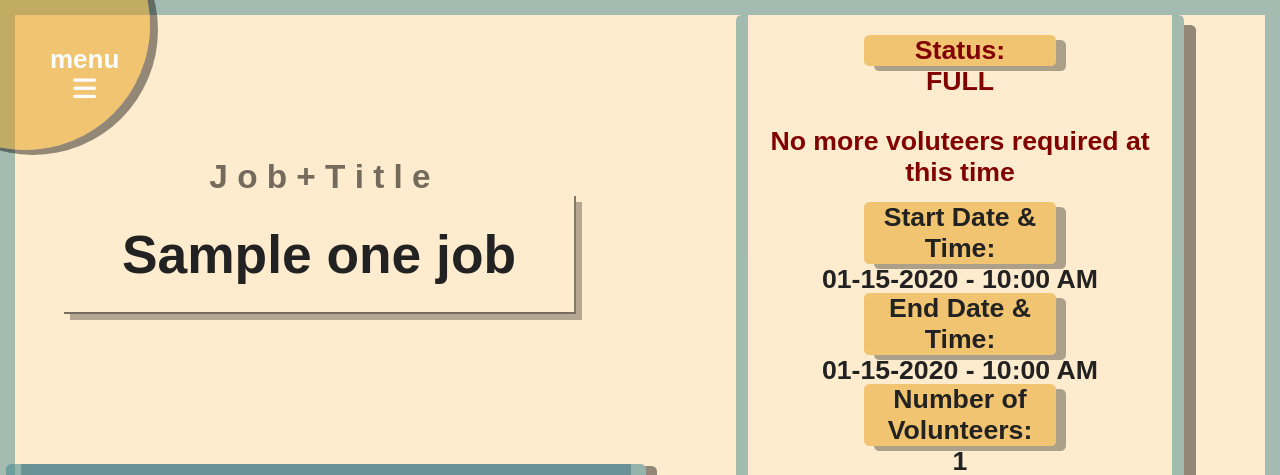
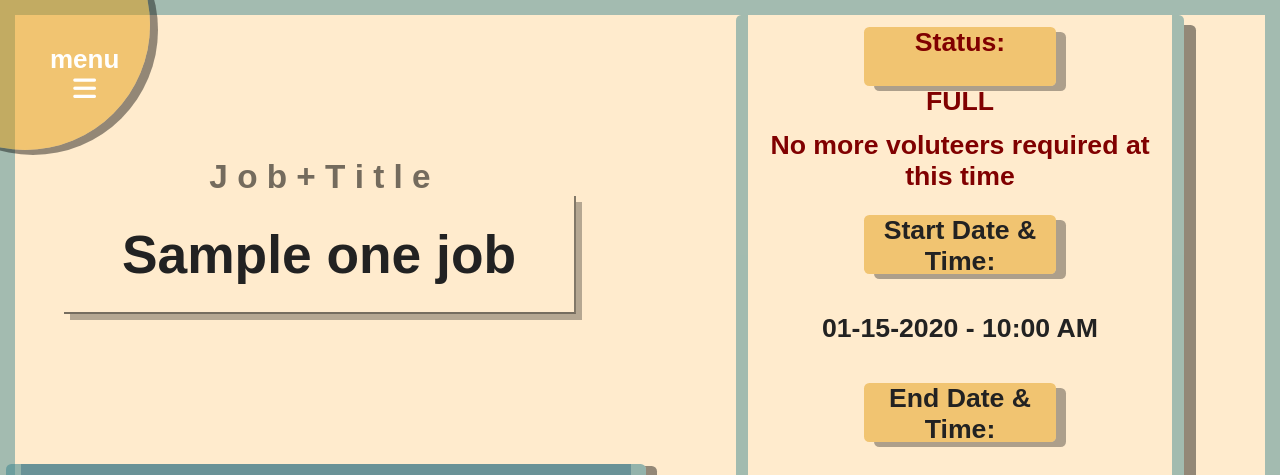
Before and after one commit to dreessen-n/volunteer_job_board, a Flask app: template flask_app/templates/show.html in a window 1280 px wide. Shown: the top 475 px of the page. Run offline with Flask 2, Linux system fonts and the light colour scheme; the template is opened without the code that fills it: most values are stand-ins (such as "Sample title", 1, 10 or a date in 2020); some libraries are stand-ins or nearby versions; some web fonts are replaced; grey boxes are pictures that could not be loaded.

Commit message:
final version -- group project with Neal Dreessen --

```diff
--- a/flask_app/static/css/style.css
+++ b/flask_app/static/css/style.css
@@ -644,35 +644,49 @@ nav ul li + li + li +li+li+li{
 ul.showList{
     border-bottom: #000 solid;
     padding:5px;
-    height:60vh;
     width:34vw;
     display:flex;
     flex-direction: column;
 }
+li{
+    text-align: center;
+}
 .tdShow{
     border-radius: 2pt;
-    margin:16px;
     padding:5pt;
     display: flex;
     flex-direction: column;
     justify-content: center;
     align-items: center;
     width:33vw;
-    height: 5vh;
+    height:6vh;
+    font-size: 20pt;
+}
+.tdShowDescription{
+    border: rgba(0, 0, 0, 0.053) solid 1px;
     font-size: 20pt;
 }
 .tdShow-status{
     border-radius: 2pt;
-    margin:16px;
     padding:5pt;
     display: flex;
     flex-direction: column;
     justify-content: center;
     align-items: center;
     width:33vw;
-    height: 5vh;
     font-size: 20pt;
     color: maroon;
+}
+.tdShow-statusOpen{
+    border-radius: 2pt;
+    padding:5pt;
+    display: flex;
+    flex-direction: column;
+    justify-content: center;
+    align-items: center;
+    width:33vw;
+    font-size: 20pt;
+    color: rgba(21, 110, 10, 0.823);
 }
 .signUpBtn{
     background-color:rgba(0, 128, 0, 0.265);
@@ -706,6 +720,7 @@ ul.showList{
 }
 span{
     background-color:rgba(226, 157, 19, 0.493);
+    height:5vh;
     width:15vw;
     display:flex;
     border-radius: 4pt;
@@ -725,9 +740,7 @@ span{
     justify-content: center;
 }
 
-li{
-    text-align: center;
-}
+
 
 /* responsiveness using media queries */
 /* absolutely tiny*/
@@ -738,6 +751,7 @@ li{
         }
         .LogAndRegAnimate{
             width:100vw;
+            height:75vh;
         }
         /* dashboard */
         .containerDash{
@@ -825,6 +839,8 @@ li{
     }
     .LogAndRegAnimate{
         width:100vw;
+        height:65vh;
+
     }
     /* dashboard */
     .containerDash{
@@ -899,6 +915,7 @@ li{
     }
     .LogAndRegAnimate{
         width:100vw;
+        height:65vh;
     }
      /* dashboard */
     .containerDash{
@@ -973,6 +990,7 @@ li{
     }
     .LogAndRegAnimate{
         width:90vw;
+        height:65vh;
     }
      /* dashboard */
     .containerDash{
--- a/flask_app/templates/show.html
+++ b/flask_app/templates/show.html
@@ -35,7 +35,7 @@
                         {% if (signups | length >= one_job.num_volunteers) %}
                         <li class="tdShow-status"><span>Status:</span> FULL</li>
                         {% else %}
-                        <li class="tdShow-status"><span>Status:</span> OPEN</li>
+                        <li class="tdShow-statusOpen"><span>Status:</span> OPEN</li>
                         {% endif %}
                         <!-- if user is signuped; they see button to unsignup -->
                         {% if session['id'] in signups | map(attribute='user_id') %}
@@ -58,11 +58,16 @@
                             </li>
                             {% endif %}
                             {% endif %}
-                        <li class="tdShow"><span>Start Date & Time:</span> {{ one_job.start_time.strftime('%m-%d-%Y - %-I:%M %p') }}</li>
-                        <li class="tdShow"><span>End Date & Time:</span> {{ one_job.end_time.strftime('%m-%d-%Y - %-I:%M %p') }}</li>
-                        <li class="tdShow"><span>Number of Volunteers:</span> {{ one_job.num_volunteers }}</li>
-                        <li class="tdShow"><span>Location:</span> {{ one_job.location }}</li>
-                        <li class="tdShow"><span>Description:</span> {{ one_job.description }}</li>
+                        <li class="tdShow"><span>Start Date & Time:</span></li>
+                        <li class="tdShow">{{ one_job.start_time.strftime('%m-%d-%Y - %-I:%M %p') }}</li>
+                        <li class="tdShow"><span>End Date & Time:</span> </li>
+                        <li class="tdShow">{{ one_job.end_time.strftime('%m-%d-%Y - %-I:%M %p') }}</li>
+                        <li class="tdShow"><span>Number of Volunteers:</span> </li>
+                        <li class="tdShow">{{ one_job.num_volunteers }}</li>
+                        <li class="tdShow"><span>Location:</span> </li>
+                        <li class="tdShow">{{ one_job.location }}</li>
+                        <li class="tdShow"><span>Description:</span></li>
+                        <li class="tdShowDescription"> {{ one_job.description }}</li>
                     </ul>
                     <h3 class="vol" >Volunteers</h3>
                     <ul class="volunteers">
@@ -107,5 +112,6 @@
     </nav>
     <script src="https://cdn.jsdelivr.net/npm/bootstrap@5.2.0-beta1/dist/js/bootstrap.bundle.min.js"></script>
     <script type="text/javascript" src="{{ url_for('static', filename='/js/script.js') }}"></script>
+
 </body>
 </html>
```
